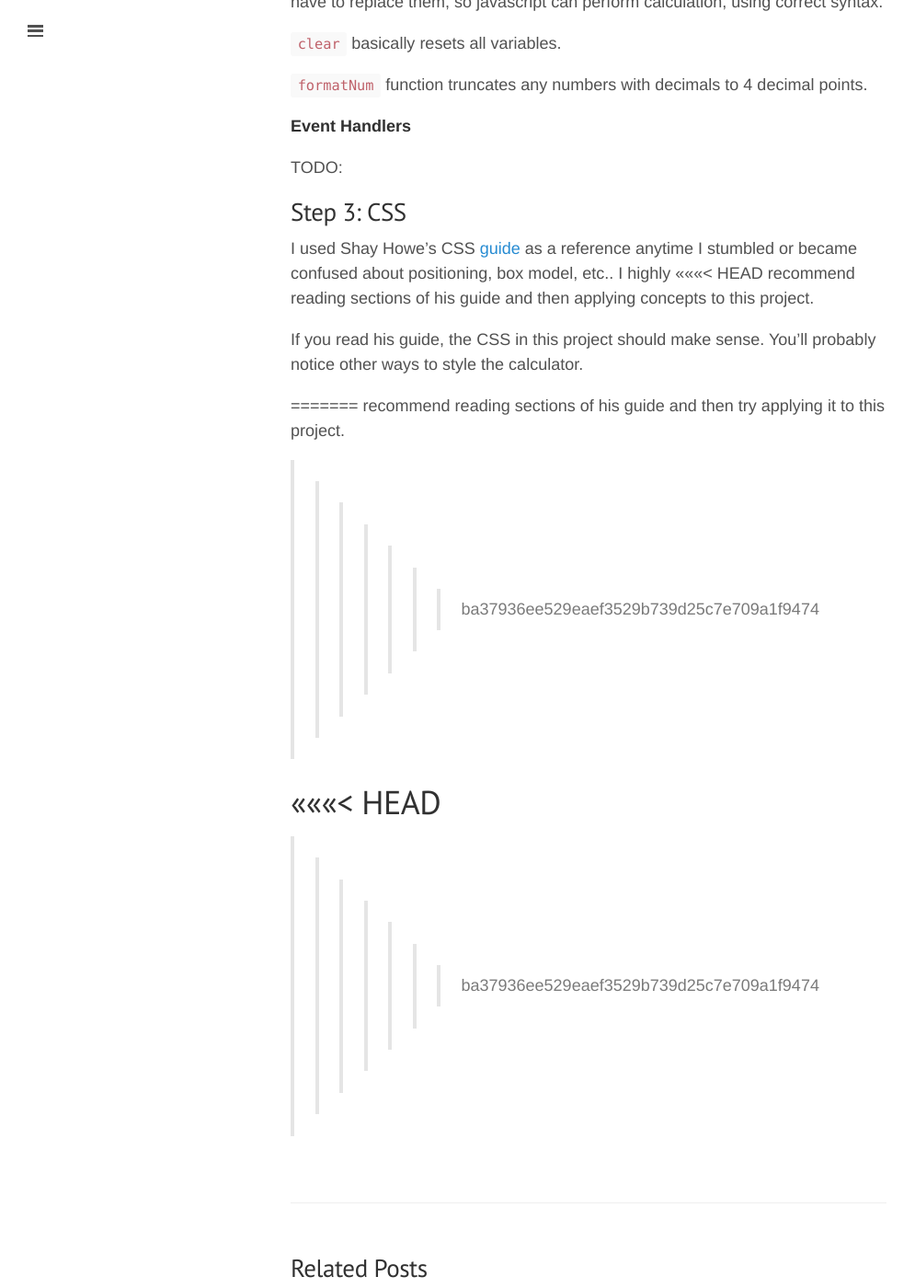
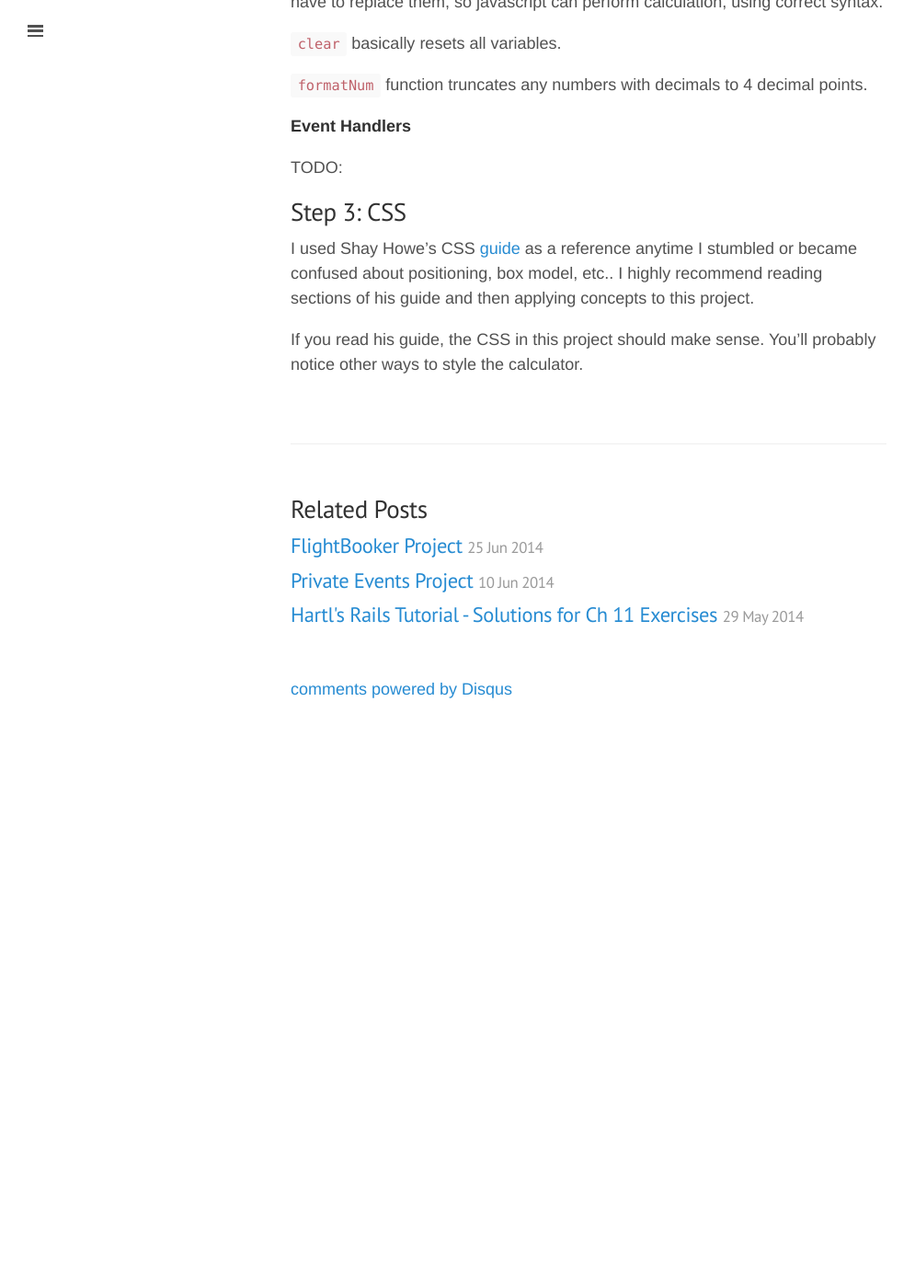
Before and after one commit to Jberczel/jberczel.github.io, a Jekyll site: the page built from _posts/2014-07-30-js-calculator.md, in a window 1280 px wide and 1400 px high, scrolled down 3239 px. Shown: the whole window at 92% size, without its empty margins (0-995 px from the left). Built offline with Jekyll 4.4.1, drawn with Linux system fonts in a browser that asks for light colours; Markdown is read by kramdown in place of the engine named in the settings; comment, search, counter and statistics services are not loaded; after the commit the page ends 4002 px from its top, so only the background shows below that.

Commit message:
fix 2nd attempt

```diff
--- a/_posts/2014-07-30-js-calculator.md
+++ b/_posts/2014-07-30-js-calculator.md
@@ -165,21 +165,7 @@ TODO:
 
 I used Shay Howe's CSS [guide](http://learn.shayhowe.com/html-css/) as a reference
 anytime I stumbled or became confused about positioning, box model, etc..  I highly
-<<<<<<< HEAD
 recommend reading sections of his guide and then applying concepts to this project.
 
 If you read his guide, the CSS in this project should make sense.  You'll probably
 notice other ways to style the calculator.
-
-
-=======
-recommend reading sections of his guide and then try applying it to this project.
->>>>>>> ba37936ee529eaef3529b739d25c7e709a1f9474
-
-
-<<<<<<< HEAD
-=======
-
-
-
->>>>>>> ba37936ee529eaef3529b739d25c7e709a1f9474
```
